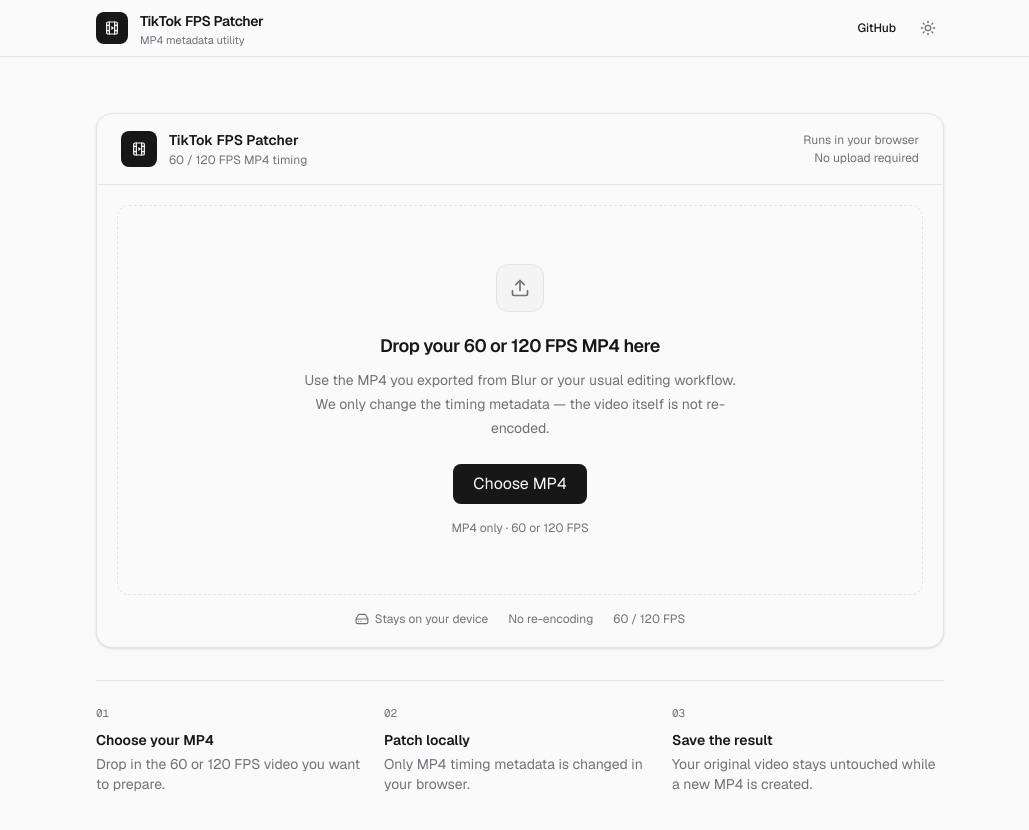
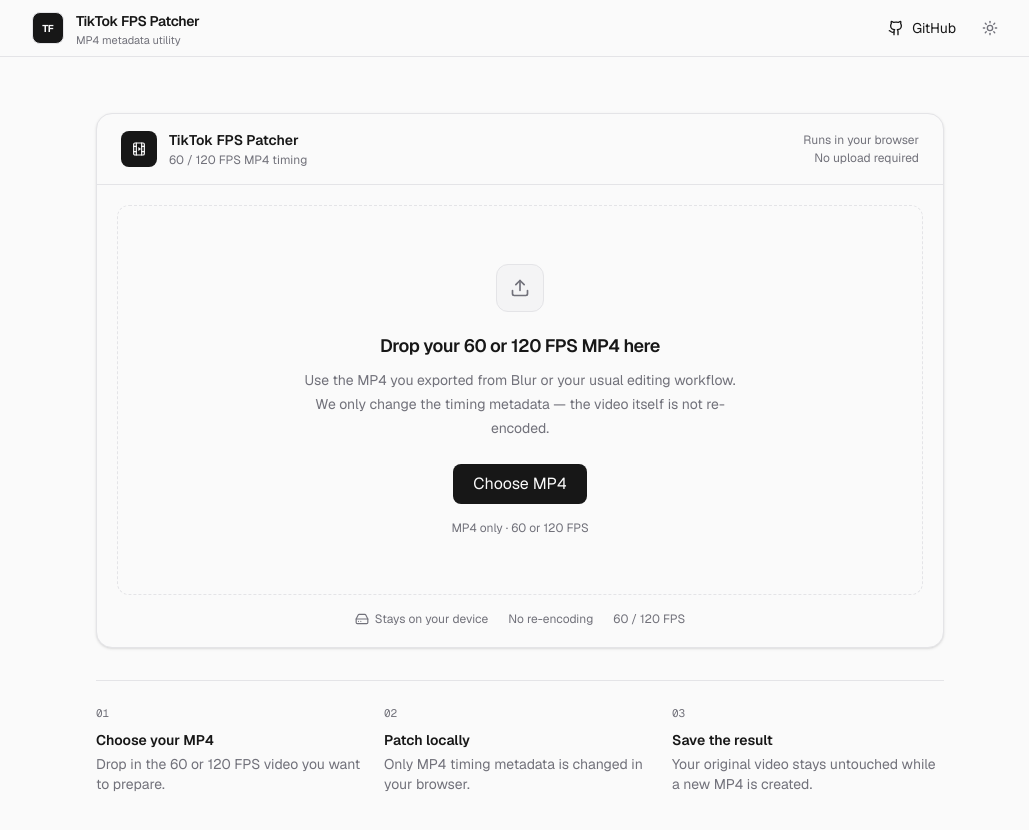
Before and after one commit to realbay/tiktok-fps-patcher, a Next.js app: page / in a window 1280 px wide. Shown: the top 830 px of the page, without its empty margins (120-1149 px from the left). Built offline with nearby package versions, Linux system fonts and the light colour scheme.

Commit message:
Update Header.tsx

```diff
--- a/components/Header.tsx
+++ b/components/Header.tsx
@@ -1,24 +1,20 @@
 "use client";
 
 import Link from "next/link";
-import { Moon, Sun } from "lucide-react";
 import { useEffect, useState } from "react";
+import { Github, Moon, Sun } from "lucide-react";
 
 export default function Header() {
-  const [dark, setDark] =
-    useState(false);
+  const [dark, setDark] = useState(false);
 
   useEffect(() => {
     setDark(
-      document.documentElement.classList.contains(
-        "dark",
-      ),
+      document.documentElement.classList.contains("dark"),
     );
   }, []);
 
   function toggleTheme() {
-    const nextDark =
-      !dark;
+    const nextDark = !dark;
 
     document.documentElement.classList.toggle(
       "dark",
@@ -27,26 +23,24 @@
 
     localStorage.setItem(
       "theme",
-      nextDark
-        ? "dark"
-        : "light",
+      nextDark ? "dark" : "light",
     );
 
-    setDark(
-      nextDark,
-    );
+    setDark(nextDark);
   }
 
   return (
     <header className="border-b border-border bg-background">
-      <div className="mx-auto flex h-14 w-full max-w-4xl items-center justify-between px-5 sm:px-6">
+      <div className="mx-auto flex h-14 w-full max-w-5xl items-center justify-between px-5 sm:px-6">
         <Link
           href="/"
-          className="group flex items-center gap-3"
-          aria-label="TikTok FPS Patcher"
+          className="flex items-center gap-3"
+          aria-label="TikTok FPS Patcher home"
         >
-          <div className="flex h-8 w-8 items-center justify-center rounded-lg bg-foreground text-background transition-transform group-hover:scale-[1.03]">
-            <FilmMark />
+          <div className="flex h-8 w-8 items-center justify-center rounded-lg border border-border bg-foreground text-background">
+            <span className="text-[10px] font-bold tracking-tight">
+              TF
+            </span>
           </div>
 
           <div className="leading-none">
@@ -65,16 +59,20 @@
             href="https://github.com/realbay/tiktok-fps-patcher"
             target="_blank"
             rel="noreferrer"
-            className="rounded-md px-3 py-2 text-xs font-medium text-muted-foreground transition-colors hover:bg-muted hover:text-foreground"
+            className="inline-flex h-9 items-center gap-2 rounded-lg px-3 text-sm text-muted-foreground transition-colors hover:bg-muted hover:text-foreground"
           >
-            GitHub
+            <Github className="h-4 w-4" />
+
+            <span className="hidden sm:inline">
+              GitHub
+            </span>
           </a>
 
           <button
             type="button"
             onClick={toggleTheme}
             aria-label="Toggle theme"
-            className="flex h-8 w-8 items-center justify-center rounded-md text-muted-foreground transition-colors hover:bg-muted hover:text-foreground"
+            className="flex h-9 w-9 items-center justify-center rounded-lg text-muted-foreground transition-colors hover:bg-muted hover:text-foreground"
           >
             {dark ? (
               <Moon className="h-4 w-4" />
@@ -87,39 +85,3 @@
     </header>
   );
 }
-
-function FilmMark() {
-  return (
-    <svg
-      viewBox="0 0 24 24"
-      className="h-4 w-4"
-      fill="none"
-      stroke="currentColor"
-      strokeWidth="1.8"
-      strokeLinecap="round"
-      strokeLinejoin="round"
-      aria-hidden="true"
-    >
-      <rect
-        x="4"
-        y="3"
-        width="16"
-        height="18"
-        rx="2"
-      />
-
-      <path d="M8 3v18" />
-      <path d="M16 3v18" />
-      <path d="M4 8h4" />
-      <path d="M16 8h4" />
-      <path d="M4 16h4" />
-      <path d="M16 16h4" />
-
-      <path
-        d="m11 9 4 3-4 3V9Z"
-        fill="currentColor"
-        stroke="none"
-      />
-    </svg>
-  );
-}
```
